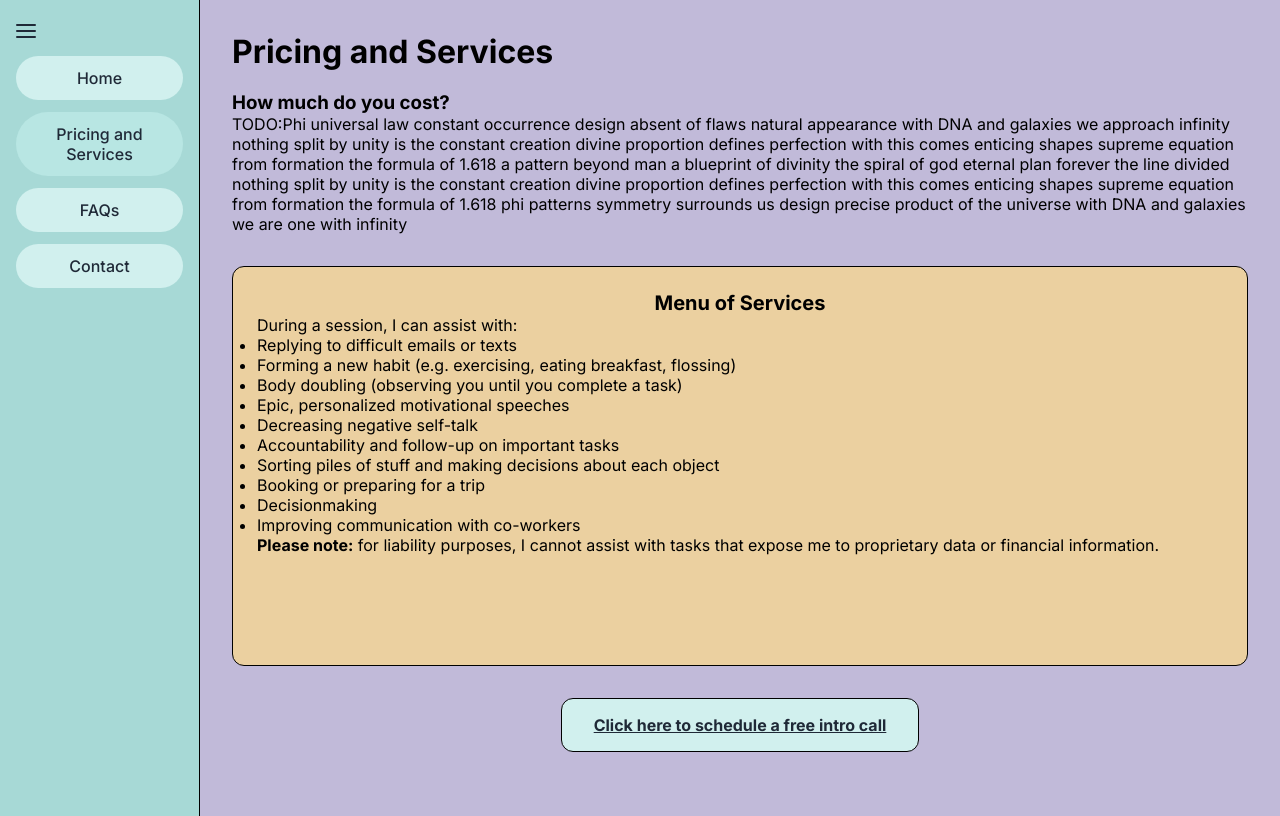
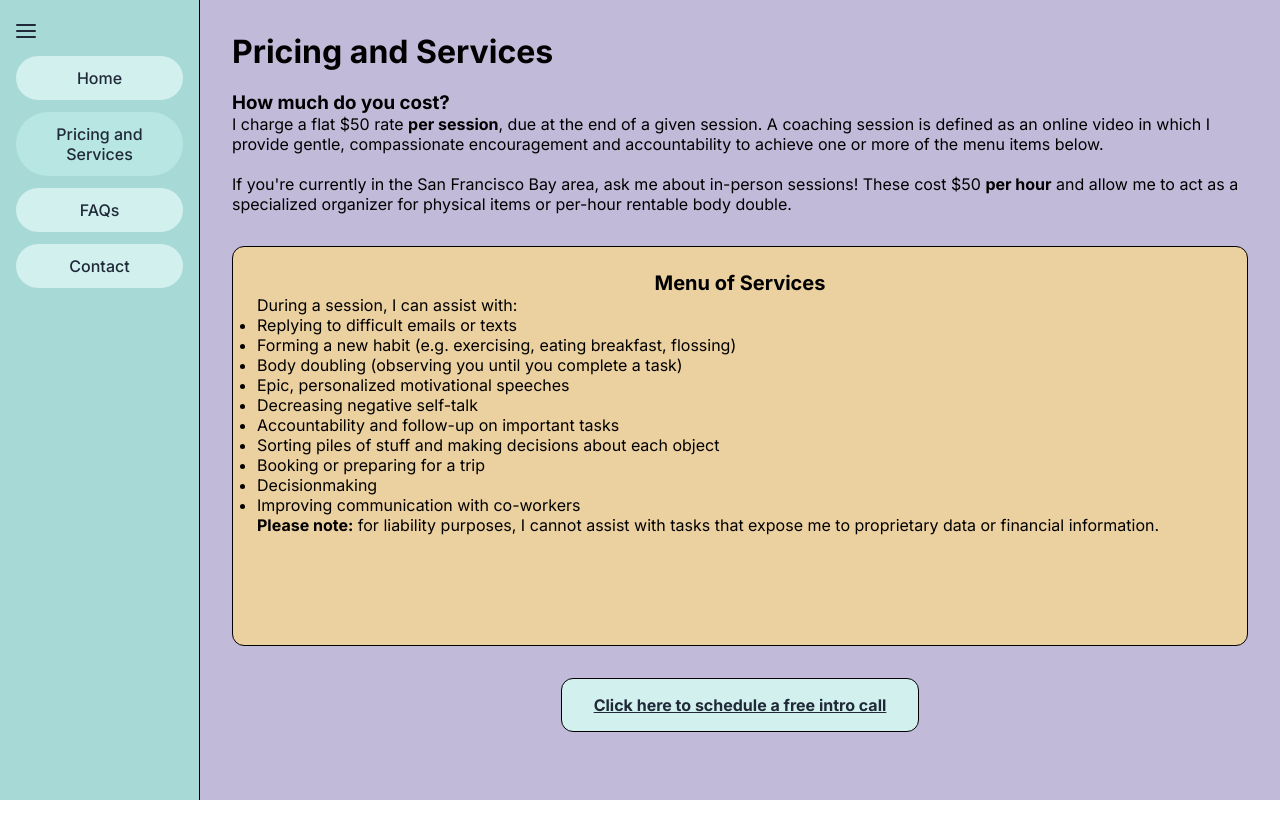
Before and after one commit to michaelwhittemore/nuxt-executive-functioneer, a Nuxt app: page /pricing in a window 1280 px wide. Built offline with nearby package versions, Linux system fonts and the light colour scheme.

Commit message:
meta tags

```diff
--- a/app/app.vue
+++ b/app/app.vue
@@ -2,9 +2,10 @@
 useHead({
   title: 'Executive Functioneer',
   meta: [
-    { name: 'description', content: 'This is the meta-description of the page' },
-    { property: 'og:title', content: 'This is the meta-title of the page' },
-    { property: 'og:description', content: 'This is the meta-description of the page' },
+    { name: 'description', content: 'ADHD coaching for adults' },
+    { property: 'og:title', content: 'Executive Functioneer - ADHD coaching for adults' },
+    { property: 'og:description', content: 'ADHD coaching for adults' },
+    { property: 'og:image', content: 'https://executivefunctioneer.com/img/brain.png' },
   ],
   link: [
     { rel: 'preconnect', href: 'https://fonts.googleapis.com' },
--- a/app/pages/pricing.vue
+++ b/app/pages/pricing.vue
@@ -7,24 +7,11 @@
       <h1>Pricing and Services</h1>
       <br></br> <!-- add a line break, probably format this better -->
       <h3>How much do you cost?</h3>
-      <p>TODO:Phi universal law constant occurrence
-        design absent of flaws natural appearance
-        with DNA and galaxies we approach infinity
-        nothing split by unity is the constant creation
-        divine proportion defines perfection
-        with this comes enticing shapes
-        supreme equation from formation
-        the formula of 1.618
-        a pattern beyond man a blueprint of divinity
-        the spiral of god eternal plan forever the line divided
-        nothing split by unity is the constant creation
-        divine proportion defines perfection
-        with this comes enticing shapes
-        supreme equation from formation
-        the formula of 1.618
-        phi patterns symmetry surrounds us
-        design precise product of the universe
-        with DNA and galaxies we are one with infinity</p>
+      <p>I charge a flat $50 rate <b>per session</b>, due at the end of a given session. A coaching session is defined as an
+        online video in which I provide gentle, compassionate encouragement and accountability to achieve one or more of
+        the menu items below.</p> <br></br>
+      <p>If you're currently in the San Francisco Bay area, ask me about in-person sessions! These cost $50 <b>per hour</b> and
+        allow me to act as a specialized organizer for physical items or per-hour rentable body double.</p>
       <div class="pricing-container">
         <div class="pricing-box rounded yellow-pricing-box">
           <div class="centered-text-header"> Menu of Services</div>
```
